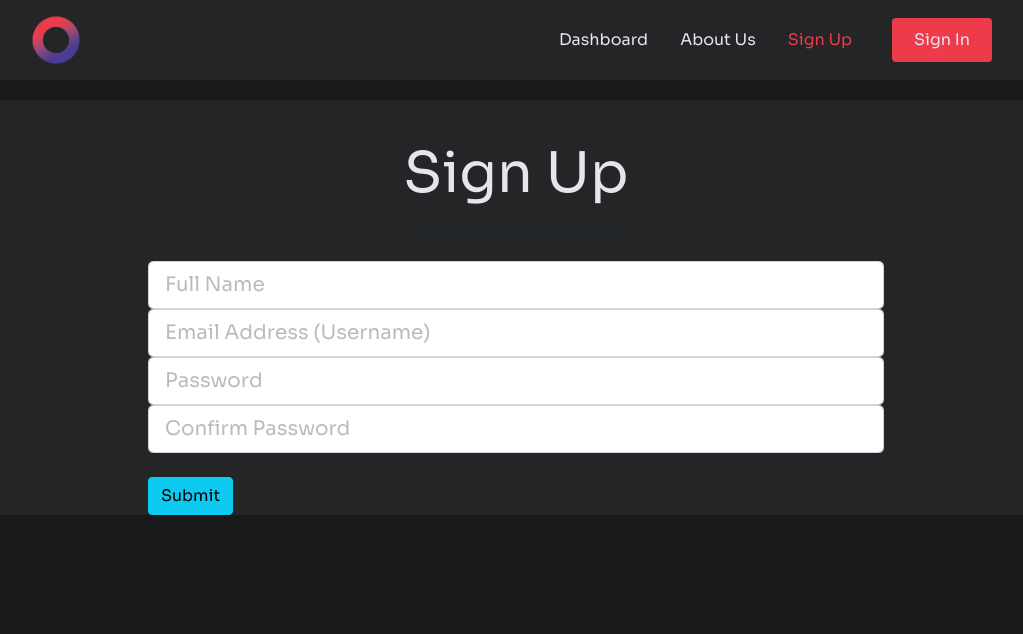
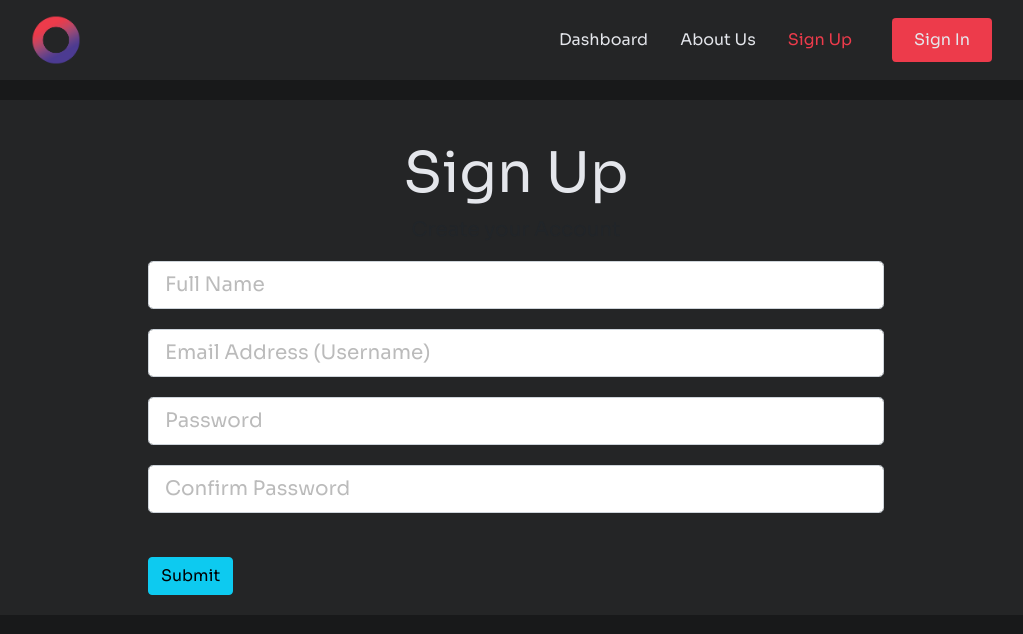
Before and after one commit to ImadMashhood/PPMTool, a React (Create React App) app in the folder ppmtool-react-client/: page /signup in a window 1280 px wide. Shown: the top 634 px of the page, without its empty margins (124-1147 px from the left). Built offline with nearby package versions, Linux system fonts and the light colour scheme.

Commit message:
styling changes to login and sign up page

```diff
--- a/ppmtool-react-client/src/components/accountBox/loginForm.js
+++ b/ppmtool-react-client/src/components/accountBox/loginForm.js
@@ -9,7 +9,7 @@ class Login extends Component {
             <div className="col-md-8 m-auto">
               <h1 className="display-4 text-center">Log In</h1>
               <form action="dashboard.html">
-                <div className="form-group">
+                <div className="form-group" style={{ "margin-bottom": "20px" }}>
                   <input
                     type="email"
                     className="form-control form-control-lg"
@@ -17,7 +17,7 @@ class Login extends Component {
                     name="email"
                   />
                 </div>
-                <div className="form-group">
+                <div className="form-group" style={{ "margin-bottom": "20px" }}>
                   <input
                     type="password"
                     className="form-control form-control-lg"
--- a/ppmtool-react-client/src/components/accountBox/signupForm.js
+++ b/ppmtool-react-client/src/components/accountBox/signupForm.js
@@ -51,7 +51,7 @@ class Register extends Component {
               <h1 className="display-4 text-center">Sign Up</h1>
               <p className="lead text-center">Create your Account</p>
               <form onSubmit={this.onSubmit}>
-                <div className="form-group">
+                <div className="form-group" style={{ "margin-bottom": "20px" }}>
                   <input
                     type="text"
                     className={classnames("form-control form-control-lg", {
@@ -66,7 +66,7 @@ class Register extends Component {
                     <div className="invalid-feedback">{errors.fullName}</div>
                   )}
                 </div>
-                <div className="form-group">
+                <div className="form-group" style={{ "margin-bottom": "20px" }}>
                   <input
                     type="text"
                     className={classnames("form-control form-control-lg", {
@@ -81,7 +81,7 @@ class Register extends Component {
                     <div className="invalid-feedback">{errors.username}</div>
                   )}
                 </div>
-                <div className="form-group">
+                <div className="form-group" style={{ "margin-bottom": "20px" }}>
                   <input
                     type="password"
                     className={classnames("form-control form-control-lg", {
@@ -96,7 +96,7 @@ class Register extends Component {
                     <div className="invalid-feedback">{errors.password}</div>
                   )}
                 </div>
-                <div className="form-group">
+                <div className="form-group" style={{ "margin-bottom": "20px" }}>
                   <input
                     type="password"
                     className={classnames("form-control form-control-lg", {
@@ -113,7 +113,11 @@ class Register extends Component {
                     </div>
                   )}
                 </div>
-                <input type="submit" className="btn btn-info btn-block mt-4" />
+                <input
+                  type="submit"
+                  className="btn btn-info btn-block mt-4"
+                  style={{ "margin-bottom": "20px" }}
+                />
               </form>
             </div>
           </div>
```
